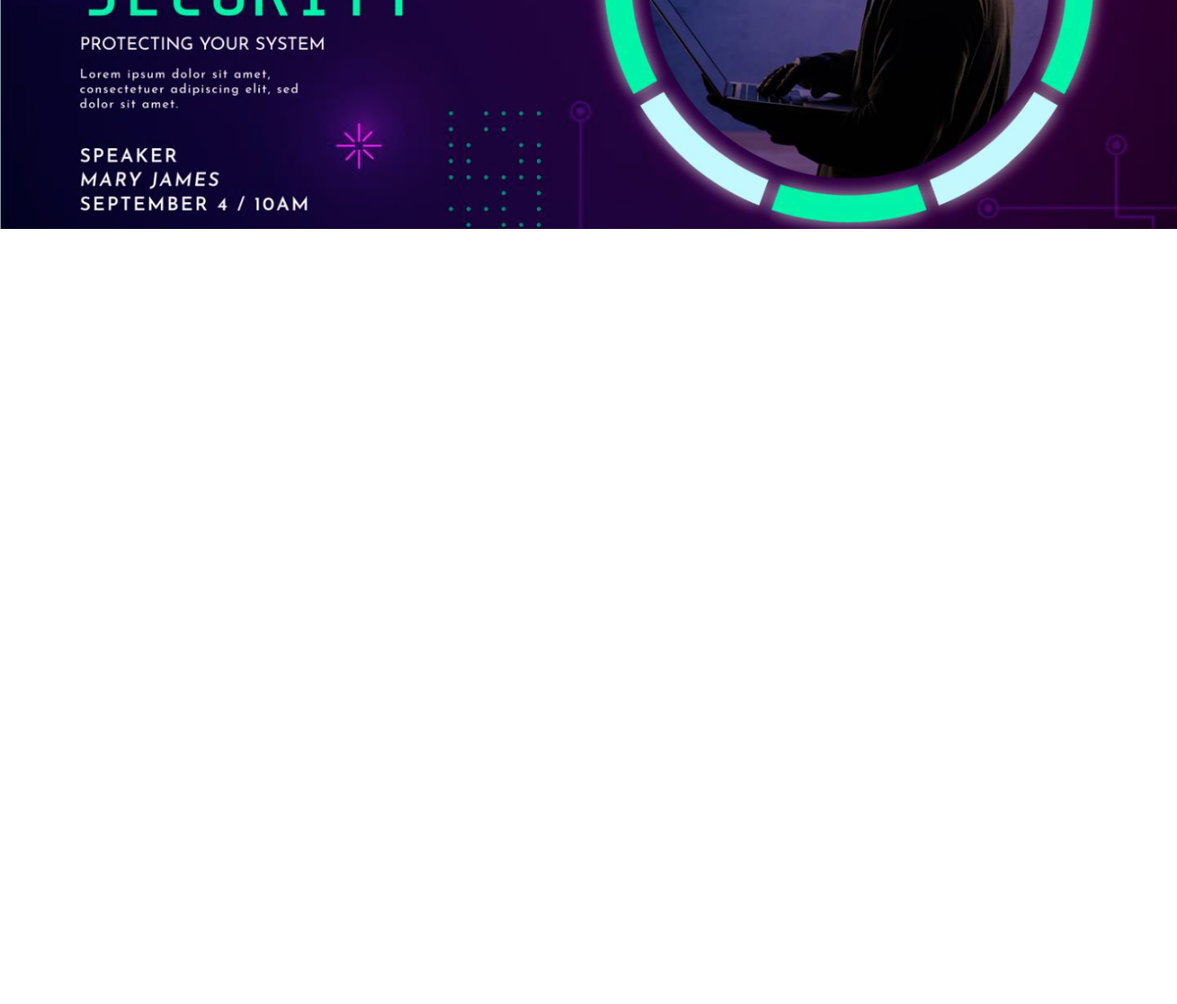
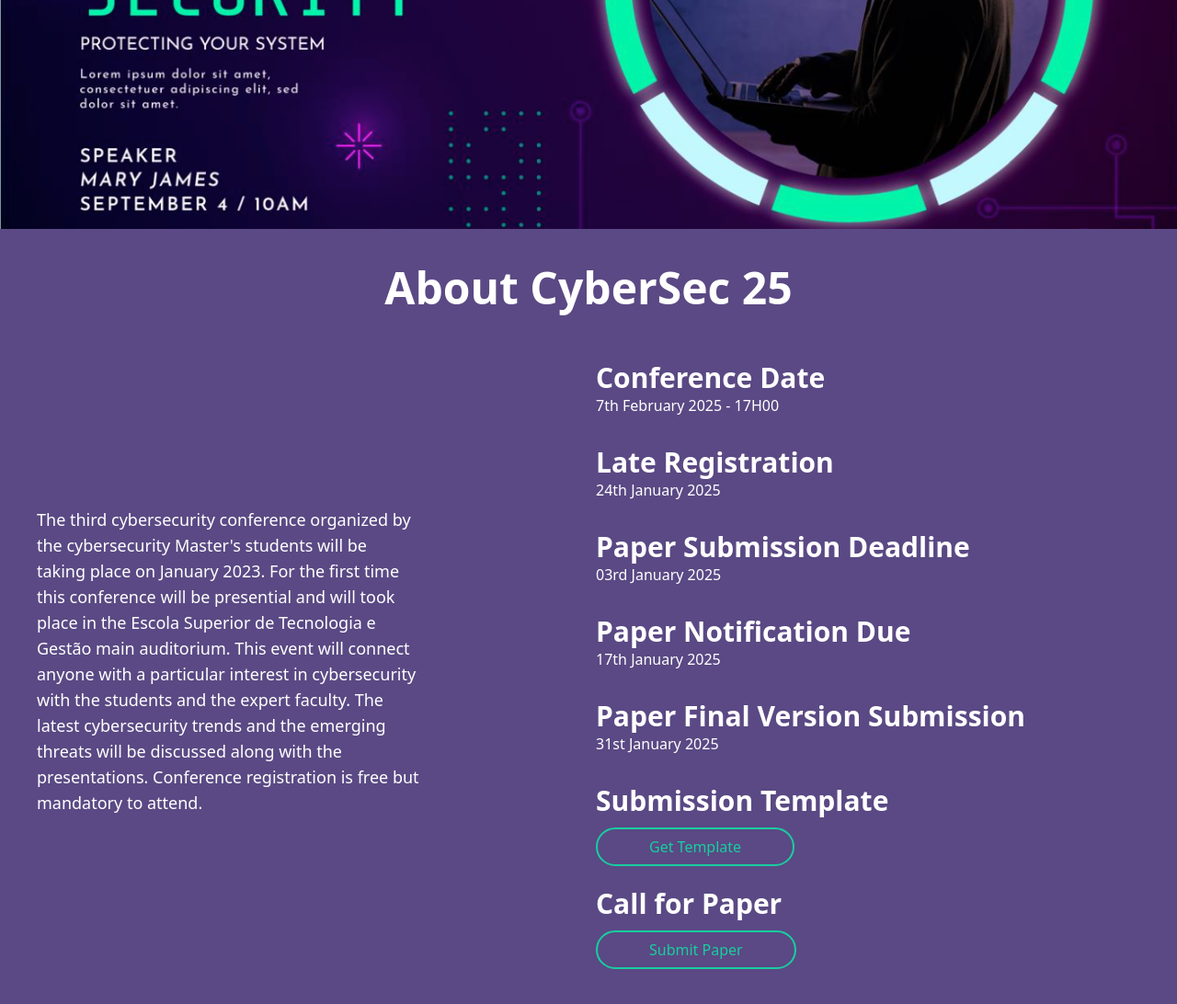
Before and after one commit to auroraVasconcelos/CyberSec25, a plain HTML site: page src/index.html in a window 1280 px wide. Shown: the part 500-1592 px from the top of the page at 92% size. Before the commit the page ends 800 px from the top, so only its background shows below. Drawn offline with nearby package versions, Linux system fonts and the light colour scheme.

Commit message:
added section about

```diff
--- a/src/index.html
+++ b/src/index.html
@@ -47,7 +47,12 @@
                 </div>
 
                 <div class="flex items-center gap-6">
-                    <a href="#" target="_blank" class="border-2 border-[#18CE9F] rounded-full py-3 px-8 text-[#18CE9F]">Join Now</a>
+                    <a
+                        href="#"
+                        target="_blank"
+                        class="border-2 border-[#18CE9F] rounded-full py-3 px-8 text-[#18CE9F]"
+                        >Join Now</a
+                    >
 
                     <ion-icon
                         name="menu"
@@ -58,7 +63,89 @@
             </nav>
         </header>
 
-        <div class="bg-[#5A4984] bg-[url('./images/background.png')] bg-cover bg-no-repeat h-[80vh]"></div>
+        <div
+            class="bg-[#5A4984] bg-[url('./images/background.png')] bg-cover bg-no-repeat h-[80vh]"
+        ></div>
+
+        <section class="bg-[#5A4984] px-6 py-10">
+            <h1 class="text-white text-5xl font-bold text-center mb-8">
+                About CyberSec 25
+            </h1>
+            <div class="flex flex-col md:flex-row">
+                <div class="basis-1/2 flex items-center">
+                    <p class="max-w-md text-white font-normal text-lg p-4">
+                        The third cybersecurity conference organized by the
+                        cybersecurity Master's students will be taking place on
+                        January 2023. For the first time this conference will be
+                        presential and will took place in the Escola Superior de
+                        Tecnologia e Gestão main auditorium. This event will
+                        connect anyone with a particular interest in
+                        cybersecurity with the students and the expert faculty.
+                        The latest cybersecurity trends and the emerging threats
+                        will be discussed along with the presentations.
+                        Conference registration is free but mandatory to attend.
+                    </p>
+                </div>
+                <div class="basis-1/2 p-2">
+                    <div class="text-white py-4">
+                        <h3 class="font-bold text-3xl">Conference Date</h3>
+                        <span class="font-normal"
+                            >7th February 2025 - 17H00</span
+                        >
+                    </div>
+
+                    <div class="text-white py-4">
+                        <h3 class="font-bold text-3xl">Late Registration</h3>
+                        <span class="font-normal">24th January 2025</span>
+                    </div>
+
+                    <div class="text-white py-4">
+                        <h3 class="font-bold text-3xl">
+                            Paper Submission Deadline
+                        </h3>
+                        <span class="font-normal">03rd January 2025</span>
+                    </div>
+
+                    <div class="text-white py-4">
+                        <h3 class="font-bold text-3xl">
+                            Paper Notification Due
+                        </h3>
+                        <span class="font-normal">17th January 2025</span>
+                    </div>
+
+                    <div class="text-white py-4">
+                        <h3 class="font-bold text-3xl">
+                            Paper Final Version Submission
+                        </h3>
+                        <span class="font-normal">31st January 2025</span>
+                    </div>
+
+                    <div class="text-white py-4">
+                        <h3 class="font-bold text-3xl mb-5">
+                            Submission Template
+                        </h3>
+                        <a
+                            href="#"
+                            target="_blank"
+                            class="border-2 border-[#18CE9F] rounded-full py-2 px-14 text-[#18CE9F]"
+                        >
+                            Get Template
+                        </a>
+                    </div>
+
+                    <div class="text-white py-4">
+                        <h3 class="font-bold text-3xl mb-5">Call for Paper</h3>
+                        <a
+                            href="#"
+                            target="_blank"
+                            class="border-2 border-[#18CE9F] rounded-full py-2 px-14 text-[#18CE9F]"
+                        >
+                            Submit Paper
+                        </a>
+                    </div>
+                </div>
+            </div>
+        </section>
 
         <script>
             const navLink = document.querySelector(".nav-links");
```
Also changed, not shown: src/output.css.
